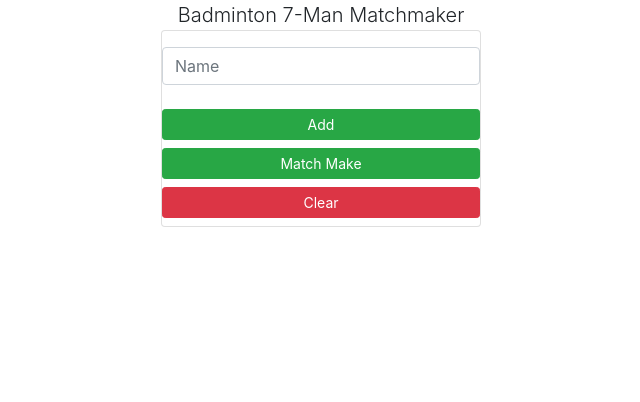
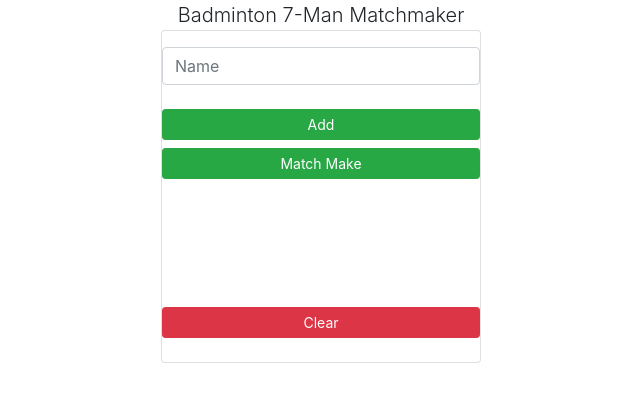
Before and after one commit to dylanmarc/7man-badminton, a plain HTML site: page index.html in a window 1280 px wide. Shown: the whole page, without its empty margins (319-959 px from the left). Drawn offline with nearby package versions, Linux system fonts and the light colour scheme.

Commit message:
clear button moved down

```diff
--- a/index.html
+++ b/index.html
@@ -22,7 +22,8 @@
         <input type="text" class="form-control mb-4" id="playerInput" placeholder="Name"></input>
         <button id="add" class="btn btn-sm btn-success mb-2">Add</button>
         <button id="matchmake" class="btn btn-sm btn-success mb-2">Match Make</button>
-        <button id="clear" class="btn btn-sm btn-danger mb-2">Clear</button>
+        <br></br><br></br>
+        <button id="clear" class="btn btn-sm btn-danger mt-4 mb-4">Clear</button>
     </div>
 
     <!-- scripts -->
```
